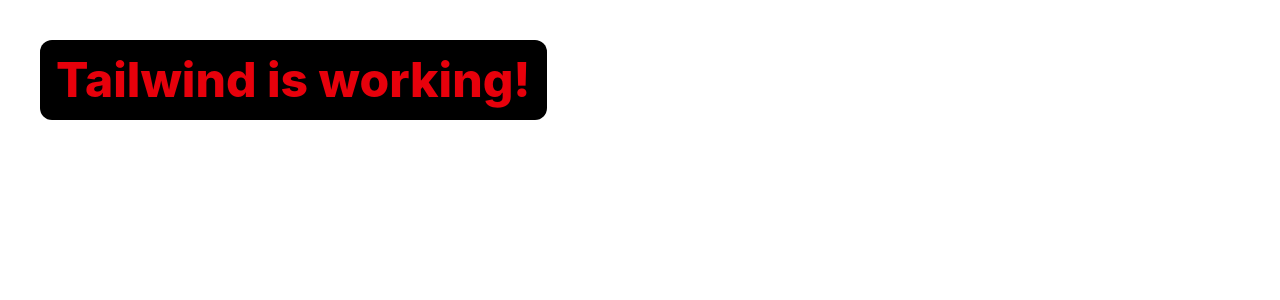
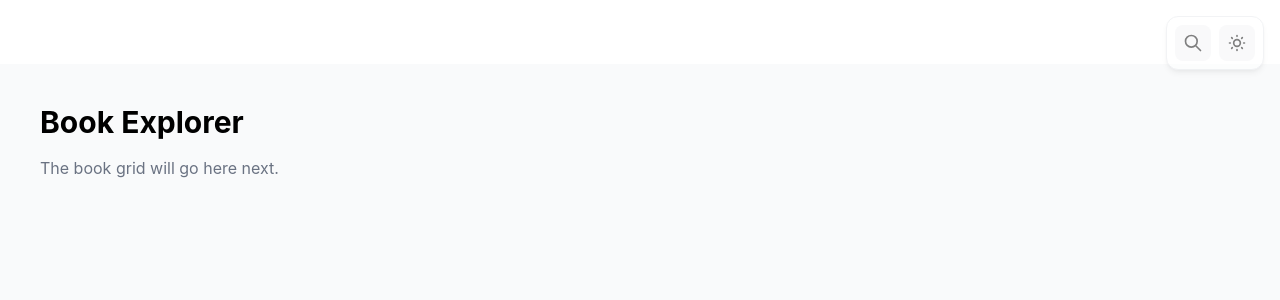
Before and after one commit to MikiBihon15/book-explorer, a React (Vite) app: page / in a window 1280 px wide. Shown: the top 300 px of the page. Built offline with nearby package versions, Linux system fonts and the light colour scheme.

Commit message:
added control bar

```diff
--- a/src/App.jsx
+++ b/src/App.jsx
@@ -1,9 +1,18 @@
+import SearchBar from './components/search_bar';
+
 export default function App() {
+  const handleSearch = (query) => {
+    console.log("Searching for:", query);
+  };
+
   return (
-    <div className="p-10">
-      <h1 className="text-red-600 font-extrabold text-5xl bg-black inline-block p-4 rounded-xl">
-        Tailwind is working!
-      </h1>
+    <div className="min-h-screen bg-gray-50 font-sans">
+      <SearchBar onSearch={handleSearch} />
+
+      <div className="p-10 mt-16">
+        <h1 className="text-3xl font-bold mb-4">Book Explorer</h1>
+        <p className="text-gray-500">The book grid will go here next.</p>
+      </div>
     </div>
   );
 }
--- a/src/components/search_bar.jsx
+++ b/src/components/search_bar.jsx
@@ -0,0 +1,53 @@
+import { useState } from 'react';
+
+export default function SearchBar({ onSearch }) {
+  const [isOpen, setIsOpen] = useState(false);
+  const [query, setQuery] = useState('');
+
+  const handleSearchSubmit = (e) => {
+    e.preventDefault();
+    if (query.trim()) {
+      onSearch(query);
+    }
+  };
+
+  return (
+    <div className="fixed top-4 right-4 z-50 flex flex-col items-end gap-2">
+      {/* Floating Control Center - Snaps to full opacity on hover */}
+      <div className="flex items-center gap-2 p-2 bg-white rounded-xl shadow-md opacity-50 hover:opacity-100 border border-gray-200">
+
+        {/* Search Toggle Button */}
+        <button
+          onClick={() => setIsOpen(!isOpen)}
+          className="p-2 bg-gray-100 rounded-lg hover:bg-gray-200"
+        >
+          {/* Magnifying Glass Icon */}
+          <svg xmlns="http://www.w3.org/2000/svg" className="h-5 w-5 text-black" fill="none" viewBox="0 0 24 24" stroke="currentColor">
+            <path strokeLinecap="round" strokeLinejoin="round" strokeWidth={2} d="M21 21l-6-6m2-5a7 7 0 11-14 0 7 7 0 0114 0z" />
+          </svg>
+        </button>
+
+        {/* Theme Toggle Button (Sun Icon) */}
+        <button className="p-2 bg-gray-100 rounded-lg hover:bg-gray-200">
+          <svg xmlns="http://www.w3.org/2000/svg" className="h-5 w-5 text-black" fill="none" viewBox="0 0 24 24" stroke="currentColor">
+            <path strokeLinecap="round" strokeLinejoin="round" strokeWidth={2} d="M12 3v1m0 16v1m9-9h-1M4 12H3m15.364 6.364l-.707-.707M6.343 6.343l-.707-.707m12.728 0l-.707.707M6.343 17.657l-.707.707M16 12a4 4 0 11-8 0 4 4 0 018 0z" />
+          </svg>
+        </button>
+      </div>
+
+      {/* Dropdown Input Rectangle */}
+      {isOpen && (
+        <form onSubmit={handleSearchSubmit} className="bg-white p-2 rounded-xl shadow-md border border-gray-200">
+          <input
+            type="text"
+            value={query}
+            onChange={(e) => setQuery(e.target.value)}
+            placeholder="Search books..."
+            className="w-64 p-2 bg-gray-50 rounded-lg outline-none text-black border border-gray-200"
+            autoFocus
+          />
+        </form>
+      )}
+    </div>
+  );
+}
```
